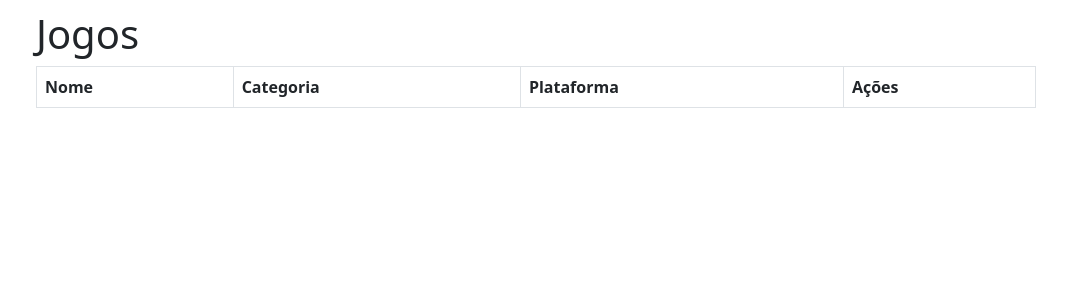
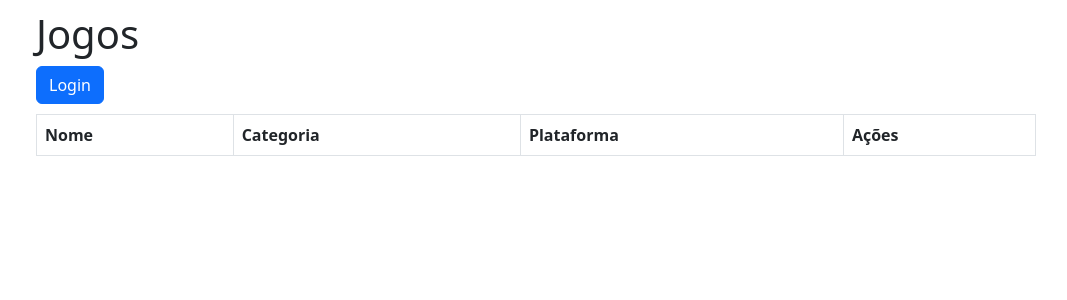
Before and after one commit to brenomfviana/alura-flask-game-list, a Flask app: page / in a window 1280 px wide. Shown: the top 300 px of the page, without its empty margins (104-1171 px from the left). Run offline with Flask 3, Linux system fonts and the light colour scheme; lists and menus that the app fills with data are empty; some libraries are stand-ins or nearby versions.

Commit message:
improves usability

```diff
--- a/src/apis/views.py
+++ b/src/apis/views.py
@@ -8,11 +8,13 @@ NEXT_PAGE = "next"
 @app.route("/")
 def index():
     games = GameService().list()
+    user = AuthService().get_user()
 
     return render_template(
         "game_list.html",
         title="Jogos",
         games=games,
+        user=user,
     )
 
 
--- a/src/services/route.py
+++ b/src/services/route.py
@@ -26,7 +26,7 @@ class RedirectService:
         )
 
     def to_index(self):
-        self.__redirect(
+        return self.__redirect(
             redirect_page=self.INDEX_PAGE,
         )
 
--- a/src/templates/edit_game.html
+++ b/src/templates/edit_game.html
@@ -25,6 +25,7 @@
             <input type="text" id="platform" name="platform" class="form-control" value="{{ game.platform }}">
         </div>
         <button type="submit" class="btn btn-primary btn-salvar">Salvar</button>
+        <a class="btn btn-danger" href="{{ url_for('index') }}">Voltar</a>
     </fieldset>
 </form>
 {% endblock %}
--- a/src/templates/game_list.html
+++ b/src/templates/game_list.html
@@ -1,5 +1,13 @@
 {% extends "base.html" %}
 {% block content %}
+
+{% if not user %}
+<a class="btn btn-primary" href="{{ url_for('login') }}">Login</a>
+{% else %}
+<a class="btn btn-primary" href="{{ url_for('new') }}">Novo Jogo</a>
+<a class="btn btn-danger" href="{{ url_for('logout') }}">Logout</a>
+{% endif %}
+
 <table class="table table-striped table-responsive table-bordered">
     <thead class="thead-default">
         <tr>
--- a/src/templates/login.html
+++ b/src/templates/login.html
@@ -26,7 +26,10 @@
             <input type="hidden" name="next" value="{{ next }}">
             <p><label>Nome de usuário:</label> <input class="form-control" type="text" name="user" required></p>
             <p><label>Senha:</label> <input class="form-control" type="password" name="password" required></p>
-            <p><button class="btn btn-primary" type="submit">Entrar</button></p>
+            <p>
+                <button class="btn btn-primary" type="submit">Entrar</button>
+                <a class="btn btn-danger" href="{{ url_for('index') }}">Voltar</a>
+            </p>
         </form>
     </div>
 </body>
--- a/src/templates/new_game.html
+++ b/src/templates/new_game.html
@@ -24,6 +24,7 @@
             <input type="text" id="platform" name="platform" class="form-control">
         </div>
         <button type="submit" class="btn btn-primary btn-salvar">Salvar</button>
+        <a class="btn btn-danger" href="{{ url_for('index') }}">Voltar</a>
     </fieldset>
 </form>
 {% endblock %}
```
